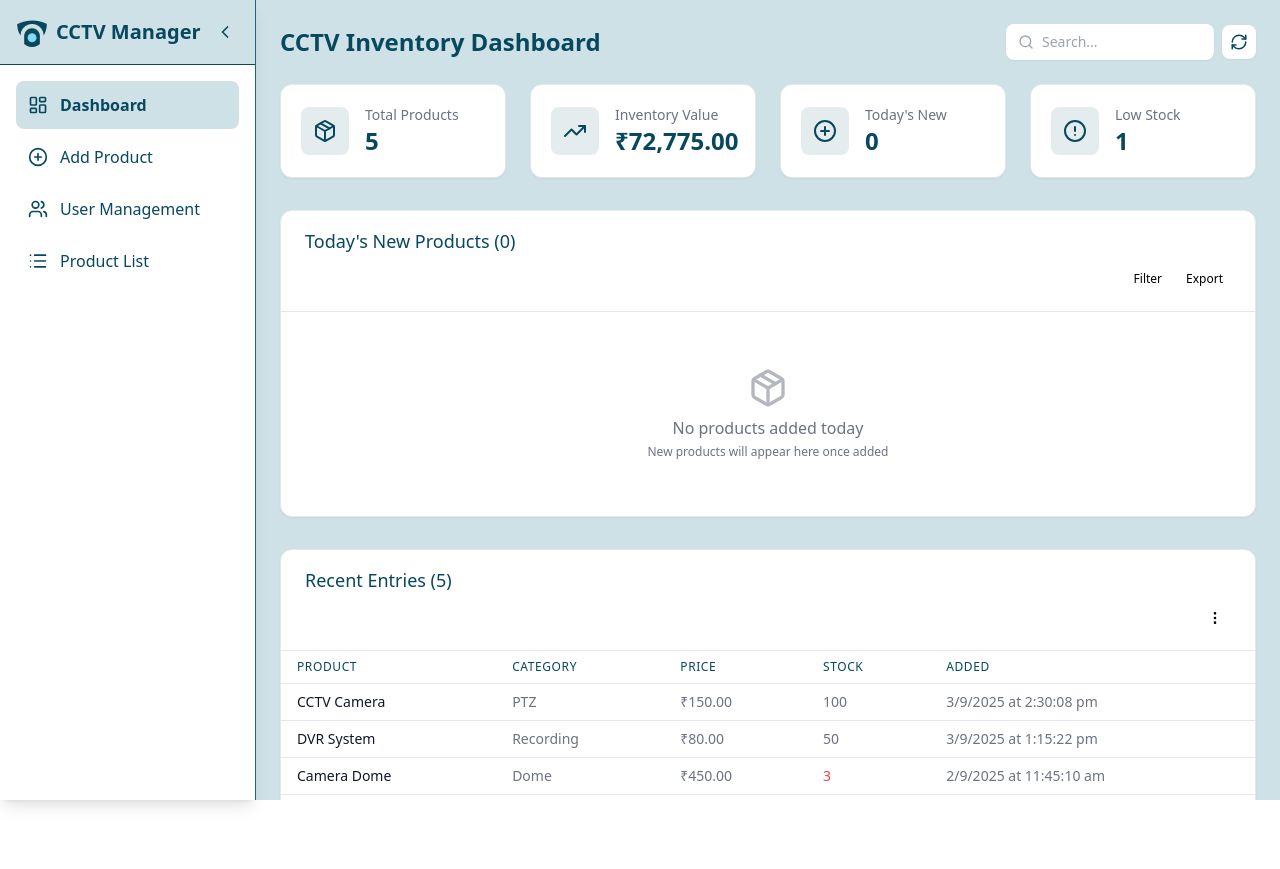
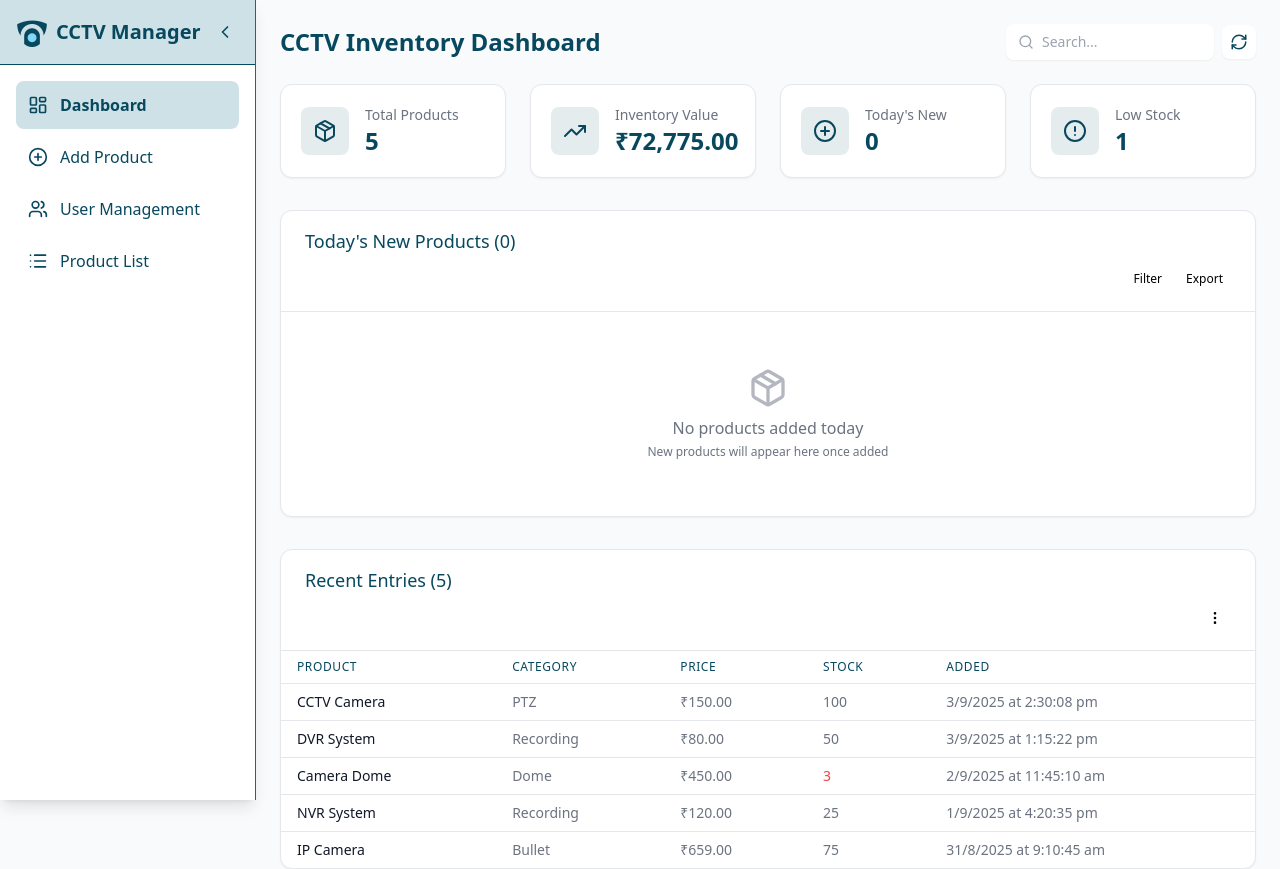
Before and after one commit to yuvraj-singh-0001/cctv, a React (Vite) app in the folder client/: page /dashboard in a window 1280 px wide. Shown: the top 869 px of the page. Before the commit the page ends 800 px from the top, so only its background shows below. Built offline with nearby package versions, Linux system fonts and the light colour scheme.

Commit message:
updated the dashboard ans fixxing

```diff
--- a/client/src/App.jsx
+++ b/client/src/App.jsx
@@ -1,22 +1,52 @@
 // src/App.js
 import React from 'react';
 import { BrowserRouter as Router, Routes, Route, Navigate } from "react-router-dom";
-import Navbar from "./components/navbar.jsx";
+import Layout from "./components/Layout.jsx";
 import Login from "./pages/login.jsx";
 import Register from "./pages/register.jsx";
 import Dashboard from "./pages/dashboard.jsx";
 import ProductForm from "./pages/productform.jsx";
-import UserManagement from "./pages/UserManagement.jsx"; // ✅ import
+import UserManagement from "./pages/UserManagement.jsx";
+import ProductList from "./pages/ProductList.jsx";
 
 function App() {
   return (
     <Router>
       <Routes>
-        <Route path="/login" element={<><Navbar /><Login /></>} />
-        <Route path="/register" element={<><Navbar /><Register /></>} />
-        <Route path="/dashboard" element={<Dashboard />} />
-        <Route path="/productform" element={<ProductForm onClose={() => {}} onSave={() => {}} />} />
-        <Route path="/user-management" element={<UserManagement />} /> {/* ✅ added */}
+        {/* Auth pages with navbar only */}
+        <Route path="/login" element={
+          <Layout showNavbar={true} showSidebar={false}>
+            <Login />
+          </Layout>
+        } />
+        <Route path="/register" element={
+          <Layout showNavbar={true} showSidebar={false}>
+            <Register />
+          </Layout>
+        } />
+
+        {/* Main app pages with sidebar */}
+        <Route path="/dashboard" element={
+          <Layout showSidebar={true} showNavbar={false}>
+            <Dashboard />
+          </Layout>
+        } />
+        <Route path="/productform" element={
+          <Layout showSidebar={true} showNavbar={false}>
+            <ProductForm onClose={() => {}} onSave={() => {}} />
+          </Layout>
+        } />
+        <Route path="/user-management" element={
+          <Layout showSidebar={true} showNavbar={false}>
+            <UserManagement />
+          </Layout>
+        } />
+        <Route path="/product-list" element={
+          <Layout showSidebar={true} showNavbar={false}>
+            <ProductList />
+          </Layout>
+        } />
+
         <Route path="/" element={<Navigate to="/dashboard" replace />} />
       </Routes>
     </Router>
--- /dev/null
+++ b/client/src/components/Layout.jsx
@@ -0,0 +1,55 @@
+import React, { useState, useEffect } from 'react';
+import { useLocation } from 'react-router-dom';
+import Navbar from './navbar.jsx';
+import Sidebar from './sidebar.jsx';
+
+function Layout({ children, showNavbar = false, showSidebar = true }) {
+  const [activeTab, setActiveTab] = useState('dashboard');
+  const [isCollapsed, setIsCollapsed] = useState(false);
+  const location = useLocation();
+
+  // Update active tab based on current route
+  useEffect(() => {
+    const path = location.pathname;
+    if (path === '/dashboard') setActiveTab('dashboard');
+    else if (path === '/productform') setActiveTab('productform');
+    else if (path === '/user-management') setActiveTab('user-management');
+    else if (path === '/product-list') setActiveTab('product-list');
+  }, [location.pathname]);
+
+  return (
+    <div className="min-h-screen bg-gray-50">
+      {/* Navbar - only show on login/register pages */}
+      {showNavbar && <Navbar />}
+
+      <div className="flex">
+        {/* Sidebar - show on dashboard and other main pages */}
+        {showSidebar && (
+          <Sidebar
+            activeTab={activeTab}
+            setActiveTab={setActiveTab}
+            isCollapsed={isCollapsed}
+            setIsCollapsed={setIsCollapsed}
+          />
+        )}
+
+        {/* Main Content Area */}
+        <div
+          className={`flex-1 transition-all duration-300 ${
+            showSidebar
+              ? isCollapsed
+                ? 'md:ml-20 ml-0'
+                : 'md:ml-64 ml-0'
+              : 'ml-0'
+          } ${showNavbar ? 'pt-16' : 'pt-0'}`}
+        >
+          <div className="p-6">
+            {children}
+          </div>
+        </div>
+      </div>
+    </div>
+  );
+}
+
+export default Layout;
--- /dev/null
+++ b/client/src/pages/ProductList.jsx
@@ -0,0 +1,26 @@
+import React from 'react';
+
+function ProductList() {
+  return (
+    <div className="max-w-7xl mx-auto">
+      <div className="mb-6">
+        <h1 className="text-3xl font-bold text-gray-900 mb-2">Product List</h1>
+        <p className="text-gray-600">View and manage all your products</p>
+      </div>
+
+      <div className="bg-white rounded-lg shadow-md p-6">
+        <div className="text-center py-12">
+          <div className="text-gray-400 mb-4">
+            <svg className="mx-auto h-12 w-12" fill="none" viewBox="0 0 24 24" stroke="currentColor">
+              <path strokeLinecap="round" strokeLinejoin="round" strokeWidth={2} d="M20 13V6a2 2 0 00-2-2H6a2 2 0 00-2 2v7m16 0v5a2 2 0 01-2 2H6a2 2 0 01-2-2v-5m16 0h-2M4 13h2m13-8l-4 4m0 0l-4-4m4 4V3" />
+            </svg>
+          </div>
+          <h3 className="text-lg font-medium text-gray-900 mb-2">No products found</h3>
+          <p className="text-gray-500">Get started by adding your first product.</p>
+        </div>
+      </div>
+    </div>
+  );
+}
+
+export default ProductList;
--- a/client/src/pages/dashboard.jsx
+++ b/client/src/pages/dashboard.jsx
@@ -1,6 +1,5 @@
 // src/pages/dashboard.jsx
 import React, { useState, useEffect } from 'react';
-import Sidebar from '../components/sidebar';
 import { motion, AnimatePresence } from 'framer-motion';
 import {
   PlusCircle,
@@ -11,8 +10,6 @@ import {
   TrendingUp,
   AlertCircle,
   Clock,
-  Menu,
-  X,
   Search,
   Filter,
   Download,
@@ -20,9 +17,6 @@ import {
 } from 'lucide-react';
 
 function Dashboard() {
-  const [activeTab, setActiveTab] = useState('dashboard');
-  const [isCollapsed, setIsCollapsed] = useState(false);
-  const [isMobileMenuOpen, setIsMobileMenuOpen] = useState(false);
   const [products, setProducts] = useState([]);
   const [isLoading, setIsLoading] = useState(true);
   const [stats, setStats] = useState({
@@ -31,36 +25,7 @@ function Dashboard() {
     lowStockItems: 0,
     todayProducts: 0
   });
-  const [screenSize, setScreenSize] = useState('');
-
-  // Handle responsive behavior
-  useEffect(() => {
-    const handleResize = () => {
-      const width = window.innerWidth;
-
-      if (width < 640) {
-        setScreenSize('xs');
-        setIsCollapsed(true);
-      } else if (width < 768) {
-        setScreenSize('sm');
-        setIsCollapsed(true);
-      } else if (width < 1024) {
-        setScreenSize('md');
-        setIsCollapsed(false);
-      } else if (width < 1280) {
-        setScreenSize('lg');
-        setIsCollapsed(false);
-      } else {
-        setScreenSize('xl');
-        setIsCollapsed(false);
-      }
-    };
-
-    handleResize();
-    window.addEventListener('resize', handleResize);
-
-    return () => window.removeEventListener('resize', handleResize);
-  }, []);
+  const [screenSize, setScreenSize] = useState('lg');
 
   // Load product data
   useEffect(() => {
@@ -178,10 +143,6 @@ function Dashboard() {
     return dateString;
   };
 
-  // Toggle mobile menu
-  const toggleMobileMenu = () => {
-    setIsMobileMenuOpen(!isMobileMenuOpen);
-  };
 
   // Animation variants
   const containerVariants = {
@@ -224,8 +185,7 @@ function Dashboard() {
         initial={{ opacity: 0 }}
         animate={{ opacity: 1 }}
         exit={{ opacity: 0 }}
-        className="flex h-screen items-center justify-center"
-        style={{backgroundColor: 'rgb(205,225,230)'}}
+        className="flex h-64 items-center justify-center"
       >
         <div className="text-center">
           <motion.div
@@ -249,32 +209,11 @@ function Dashboard() {
   }
 
   return (
-    <div className="flex h-screen relative" style={{backgroundColor: 'rgb(205,225,230)'}}>
-      {/* Mobile menu button */}
-      <motion.button
-        whileTap={{ scale: 0.95 }}
-        className="md:hidden fixed top-4 left-4 z-50 p-2 rounded-lg bg-white shadow-md"
-        onClick={toggleMobileMenu}
-        style={{ color: 'rgb(7,72,94)' }}
-      >
-        {isMobileMenuOpen ? <X size={24} /> : <Menu size={24} />}
-      </motion.button>
-
-      <Sidebar
-        activeTab={activeTab}
-        setActiveTab={setActiveTab}
-        isCollapsed={isCollapsed}
-        setIsCollapsed={setIsCollapsed}
-        isMobileMenuOpen={isMobileMenuOpen}
-        setIsMobileMenuOpen={setIsMobileMenuOpen}
-        screenSize={screenSize}
-      />
-
-      <motion.main
+    <motion.div
       initial={{ opacity: 0 }}
       animate={{ opacity: 1 }}
       transition={{ duration: 0.5 }}
-        className={`flex-1 ${isCollapsed ? 'md:ml-20' : 'md:ml-64'} transition-all duration-300 p-3 sm:p-4 md:p-6 overflow-auto`}
+      className="w-full"
     >
       {/* Header Section */}
       <div className="mb-4 sm:mb-6 flex flex-col sm:flex-row justify-between items-start sm:items-center gap-3 sm:gap-4">
@@ -627,8 +566,7 @@ function Dashboard() {
             <span className="hidden sm:inline">Powered by CodeScripts</span>
           </div>
         </motion.div>
-      </motion.main>
-    </div>
+    </motion.div>
   );
 }
 
```
Lines whose indentation alone changed are shown as unchanged.
